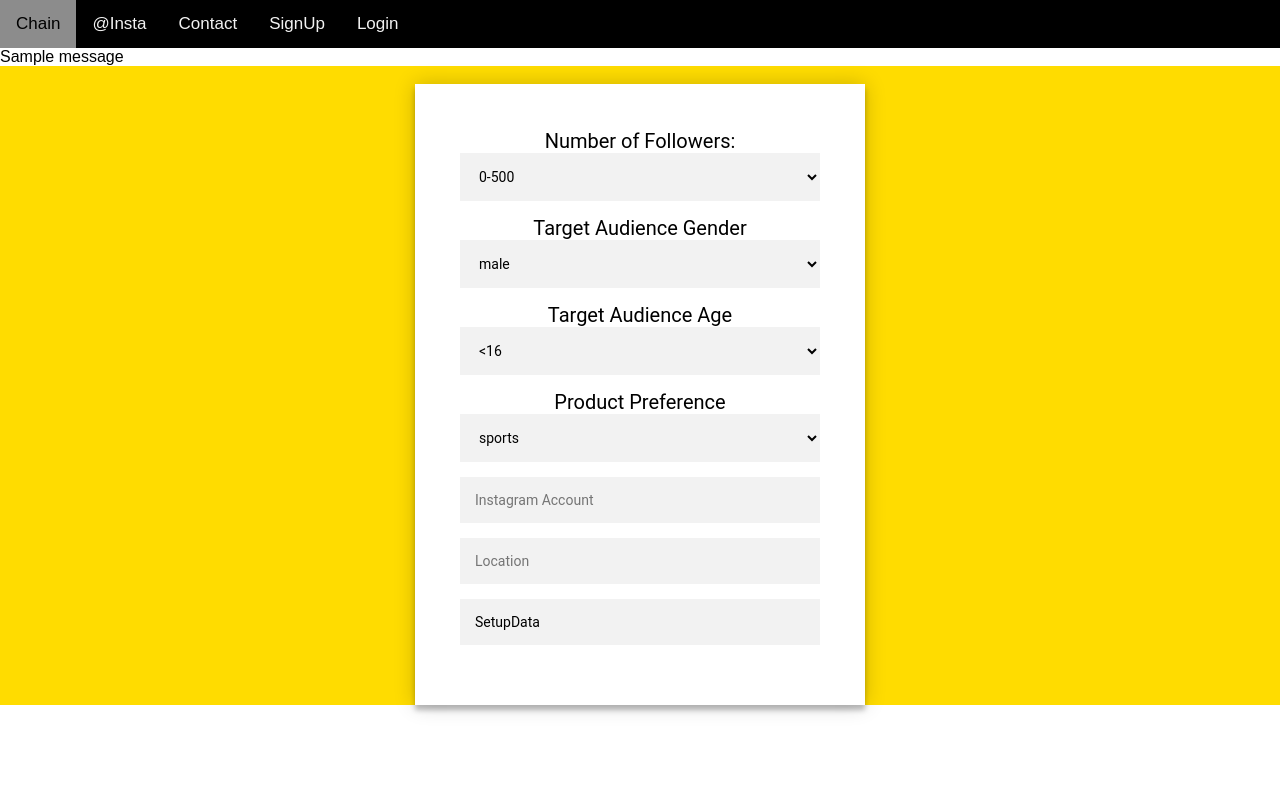
After one commit to wd7512/Chain, a Flask app: page /signup/setup in a window 1280 px wide. The commit adds this page. Run offline with Flask 2, Linux system fonts and the light colour scheme; tables that the repository leaves empty hold one stand-in row (values such as "Sample post"); one stand-in notice (Sample message) is shown.

Commit message:
added form page, still working on the class, but decided to push now to prevent too much divergence

```diff
--- a/templates/base.html
+++ b/templates/base.html
@@ -26,6 +26,68 @@ body {
 .topnav a:hover {
   background-color: #8c8c8c;
   color: black;
+  }
+
+
+.form_ig_data{
+  position: relative;
+  z-index: 1;
+  background: #FFFFFF;
+  max-width: 360px;
+  margin: 0 auto 100px;
+  padding: 45px;
+  text-align: center;
+  box-shadow: 0 0 20px 0 rgba(0, 0, 0, 0.2), 0 5px 5px 0 rgba(0, 0, 0, 0.24);
+
+}
+
+.container_for_ig_data {
+background: #FFDC00;
+}
+
+.form_ig_data input {
+  font-family: "Roboto", sans-serif;
+  outline: 0;
+  background: #f2f2f2;
+  width: 100%;
+  border: 0;
+  margin: 0 0 15px;
+  padding: 15px;
+  box-sizing: border-box;
+  font-size: 14px;
+}
+.form_ig_data label {
+ color: black; font-size: 20px; font-family: 'Roboto', sans-serif; padding-bottom: 15px;
+}
+
+.form_ig_data select {
+  font-family: "Roboto", sans-serif;
+  outline: 0;
+  background: #f2f2f2;
+  width: 100%;
+  border: 0;
+  margin: 0 0 15px;
+  padding: 15px;
+  box-sizing: border-box;
+  font-size: 14px;
+}
+
+.form_ig_data button {
+  font-family: "Roboto", sans-serif;
+  text-transform: uppercase;
+  outline: 0;
+  background: #4CAF50;
+  width: 100%;
+  border: 0;
+  padding: 15px;
+  color: #FFFFFF;
+  font-size: 14px;
+  -webkit-transition: all 0.3 ease;
+  transition: all 0.3 ease;
+  cursor: pointer;
+}
+.form_ig_data button:hover,.form button:active,.form button:focus {
+  background: #43A047;
 }
 
 
--- /dev/null
+++ b/templates/ig_user_form.html
@@ -0,0 +1,62 @@
+{% extends "base.html" %}
+{% block content %}
+{% with messages = get_flashed_messages() %}
+{% if messages %}
+    <div class="notification is-danger">
+        {{ messages[0] }}
+    </div>
+{% endif %}
+{% endwith %}
+<div class="container_for_ig_data">
+
+  <br>
+  <form action="" method="post" class = "form_ig_data">
+
+    <label>Number of Followers: </label>
+    <select name = "ig_followers_number">
+      <option value="0-500">0-500</option>
+      <option value="500-1000">500-1000</option>
+      <option value="1000-2000">1000-2000</option>
+      <option value="2000-5000">2000-5000</option>
+      <option value="5000-10000">5000-10000</option>
+      <option value="10000-50000">10000-50000</option>
+      <option value="50000-100000">50000-100000</option>
+      <option value="+100000">+100000</option>
+    </select>
+
+        <label>Target Audience Gender</label>
+    <select name = "target_audience_gender">
+      <option value="male">male</option>
+      <option value="female">female</option>
+      <option value="other">other</option>
+    </select>
+
+              <label>Target Audience Age</label>
+    <select name = "target_audience_age">
+      <option value="<16"><16</option>
+      <option value="16-20">16-20</option>
+      <option value="20-30">20-30</option>
+        <option value="30-40">30-40</option>
+        <option value=">40">>40</option>
+    </select>
+
+      <label>Product Preference </label>
+    <select name = "product_preference">
+      <option value="sports">sports</option>
+      <option value="menswear">menswear</option>
+      <option value="womenswear">womenswear</option>
+      <option value="food">food</option>
+      <option value="travel">travel</option>
+    </select>
+
+    <input type="text" placeholder="Instagram Account" name="insta_account" value="{{
+      request.form.username }}">
+    <input type="text" placeholder="Location" name="location" value="{{
+      request.form.email }}">
+    <input class="btn btn-default" type="Setup Data" value="SetupData">
+  </form>
+  {% if success %}
+    <p class="success"><strong>{{ success }}</strong>
+  {% endif %}
+</div>
+{% endblock %}
--- a/website.py
+++ b/website.py
@@ -7,7 +7,9 @@ setup_db(app)
 
 
 
-
+@app.route("/signup/setup", methods = ['GET', 'POST'])
+def signupsetup():
+    return render_template("ig_user_form.html", title = "Setup Form")
 
 
 @app.route('/login', methods=['GET', 'POST'])  # login page
```
Also changed, not shown: models.py (+13 -0 lines), database.sqlite3.
